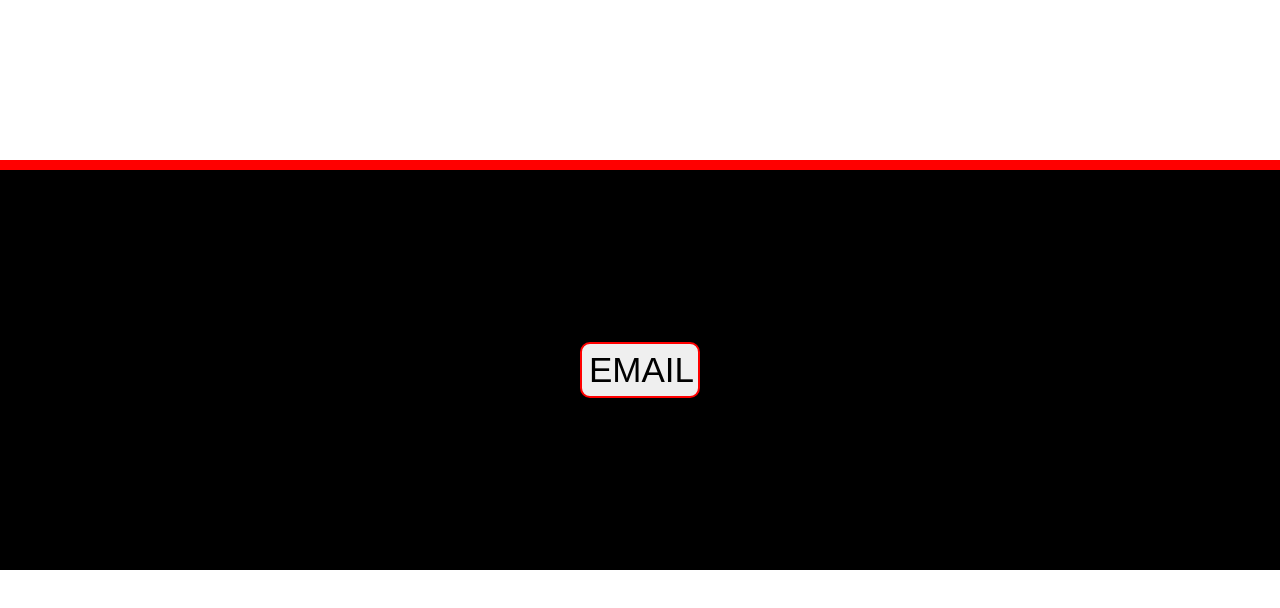
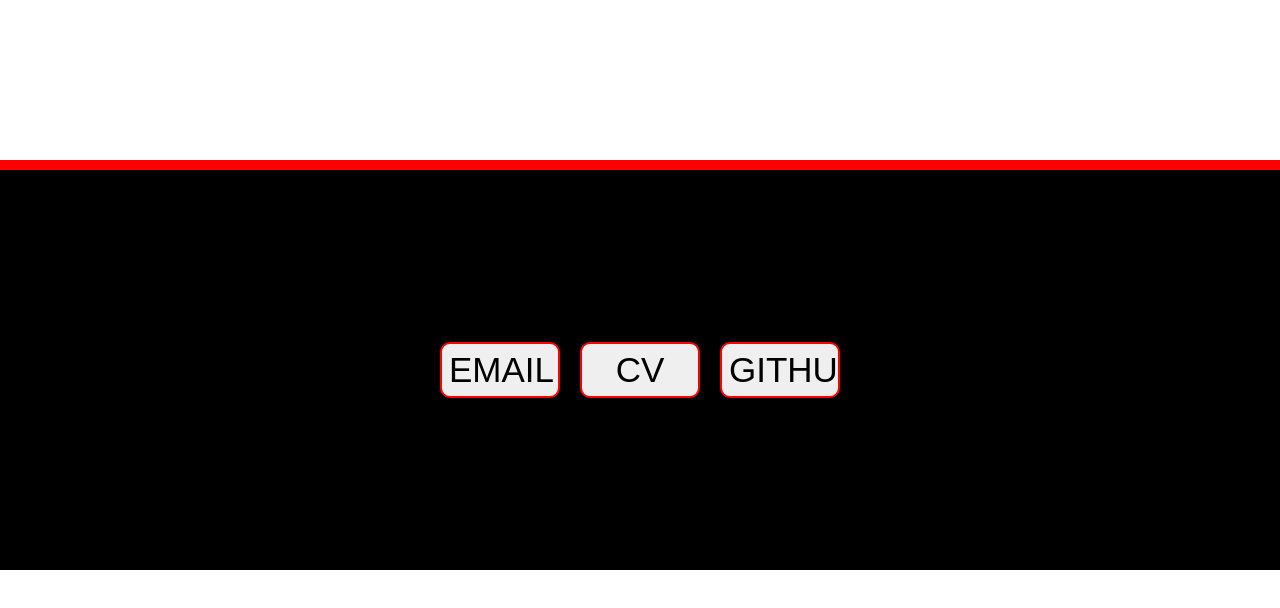
Before and after one commit to sistemd/business, a React (Create React App) app: page / in a window 1280 px wide. Shown: the top 608 px of the page. Built offline with nearby package versions, Linux system fonts and the light colour scheme; the HTML template or start-up script is replaced by a standard one.

Commit message:
Leftover stuff

```diff
--- a/src/App.tsx
+++ b/src/App.tsx
@@ -1,11 +1,15 @@
 import React from 'react'
 import EmailButton from "./EmailButton"
+import CVButton from './CVButton'
+import ProjectsButton from "./ProjectsButton";
 import './css/App.scss'
 
 export default function App() {
     return (
         <div className="outer-container">
             <EmailButton/>
+            <CVButton/>
+            <ProjectsButton/>
         </div>
     )
 }
--- /dev/null
+++ b/src/CVButton.tsx
@@ -0,0 +1,8 @@
+import React from "react"
+import Button from "./Button";
+
+export default function CVButton() {
+    return (
+        <Button onClick={() => {}}>CV</Button>
+    )
+}
--- /dev/null
+++ b/src/ProjectsButton.tsx
@@ -0,0 +1,8 @@
+import React from "react"
+import Button from "./Button";
+
+export default function ProjectsButton() {
+    return (
+        <Button onClick={() => {}}>GITHUB</Button>
+    )
+}
--- a/src/css/App.scss
+++ b/src/css/App.scss
@@ -15,4 +15,9 @@
 
   border-top: solid 10px;
   border-color: $primary-color;
+
+  button {
+    margin-left: 10px;
+    margin-right: 10px;
+  }
 }
```
